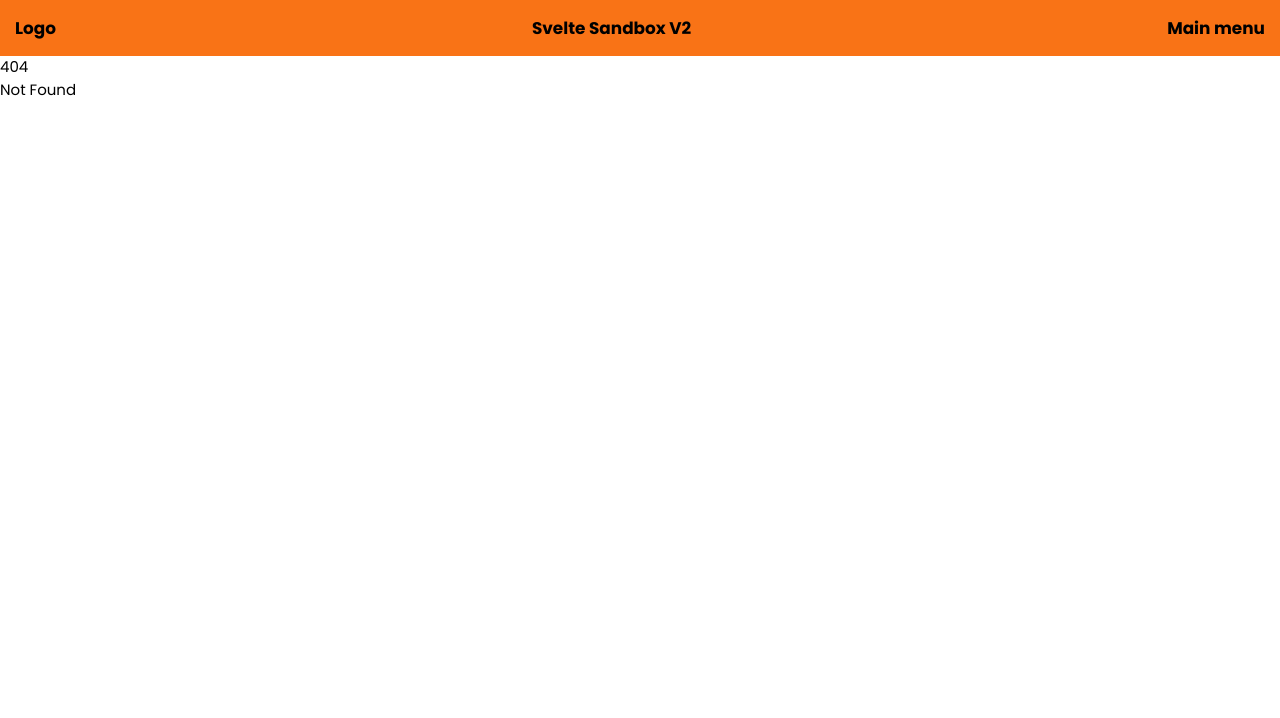
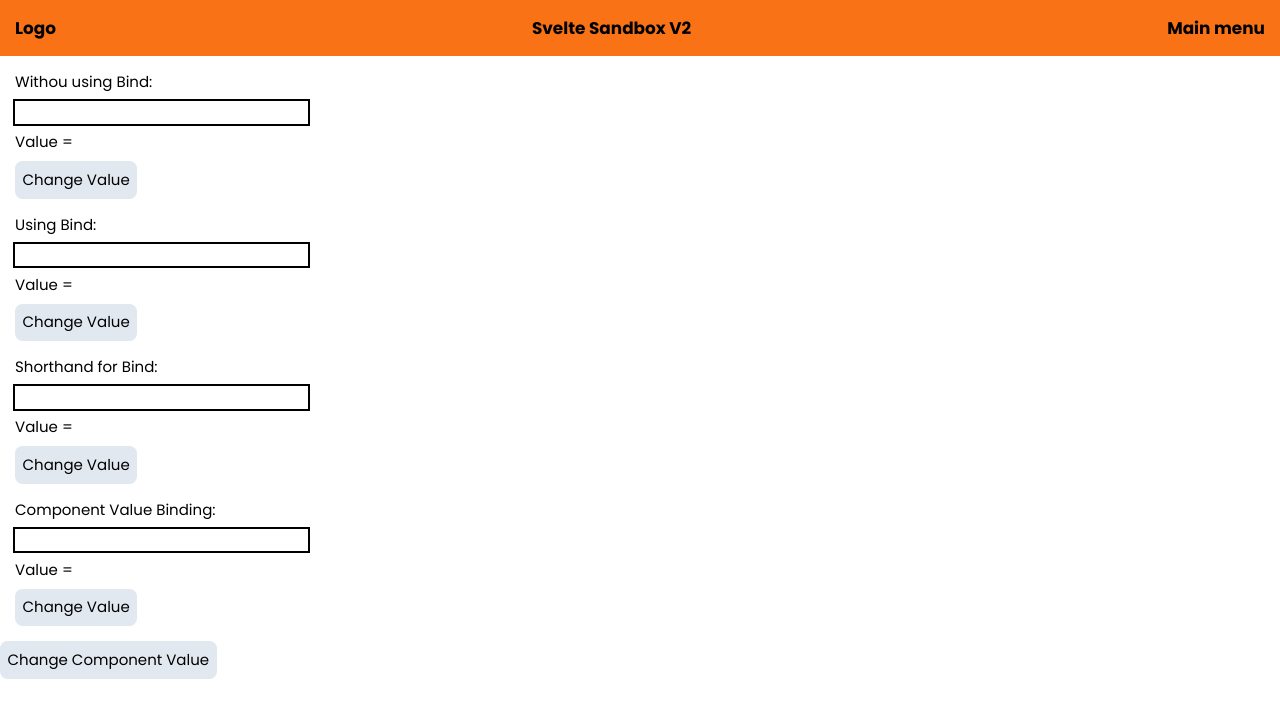
Before and after one commit to zdotdev/Svelte-Sandbox-V2, a SvelteKit app: page /binding in a window 1280 px wide. Before the commit this address had no page. Shown: the top 718 px of the page. Built offline with nearby package versions, Linux system fonts and the light colour scheme.

Commit message:
Added binding

```diff
--- a/src/routes/+page.svelte
+++ b/src/routes/+page.svelte
@@ -10,4 +10,5 @@
     <a href="/componentEvents" class="bg-slate-200 rounded-lg p-4">Component Events</a>
     <a href="/forwardingComponentEvents" class="bg-slate-200 rounded-lg p-4">Forwarding Component Events</a>
     <a href="/classDirective" class="bg-slate-200 rounded-lg p-4">Class:Directives</a>
+    <a href="/binding" class="bg-slate-200 rounded-lg p-4">Binding</a>
 </div>
--- /dev/null
+++ b/src/routes/binding/+page.svelte
@@ -0,0 +1,34 @@
+<script>
+    import Component from "./component.svelte";
+    let valOne = ''
+    function inputVal() {
+        valOne = this.value
+    }
+
+    let newValue = ''
+
+    let value = ''
+
+    let compValue = ''
+</script>
+
+<div class="flex flex-col gap-2 m-4">
+    <p>Withou using Bind:</p>
+    <input type="text" on:input={inputVal} value = {valOne} class="outline outline-2 w-fit" />
+    <p>Value = {valOne}</p>
+    <button on:click={() => {valOne = "Lamaw"}} class="bg-slate-200 rounded-lg p-2 w-fit">Change Value</button>
+</div>
+<div class="flex flex-col gap-2 m-4">
+    <p>Using Bind:</p>
+    <input type="text" bind:value = {newValue} class="outline outline-2 w-fit" />
+    <p>Value = {newValue}</p>
+    <button on:click={() => { newValue = "New Lamaw" }} class="bg-slate-200 rounded-lg p-2 w-fit">Change Value</button>
+</div>
+<div class="flex flex-col gap-2 m-4">
+    <p>Shorthand for Bind:</p>
+    <input type="text" bind:value class="outline outline-2 w-fit" />
+    <p>Value = {value}</p>
+    <button on:click={() => { value = "Shorthand Lamaw" }} class="bg-slate-200 rounded-lg p-2 w-fit">Change Value</button>
+</div>
+<Component {compValue} />
+<button on:click={() => {compValue = 'Change by parent'}} class="bg-slate-200 rounded-lg p-2 w-fit">Change Component Value</button>
--- /dev/null
+++ b/src/routes/binding/component.svelte
@@ -0,0 +1,10 @@
+<script>
+    export let compValue
+</script>
+
+<div class="flex flex-col gap-2 m-4">
+    <p>Component Value Binding:</p>
+    <input type="text" bind:value={compValue} class="outline outline-2 w-fit">
+    <p>Value = {compValue}</p>
+    <button on:click={() => {compValue = "Component Lamaw"}} class="bg-slate-200 rounded-lg p-2 w-fit">Change Value</button>
+</div>
```
